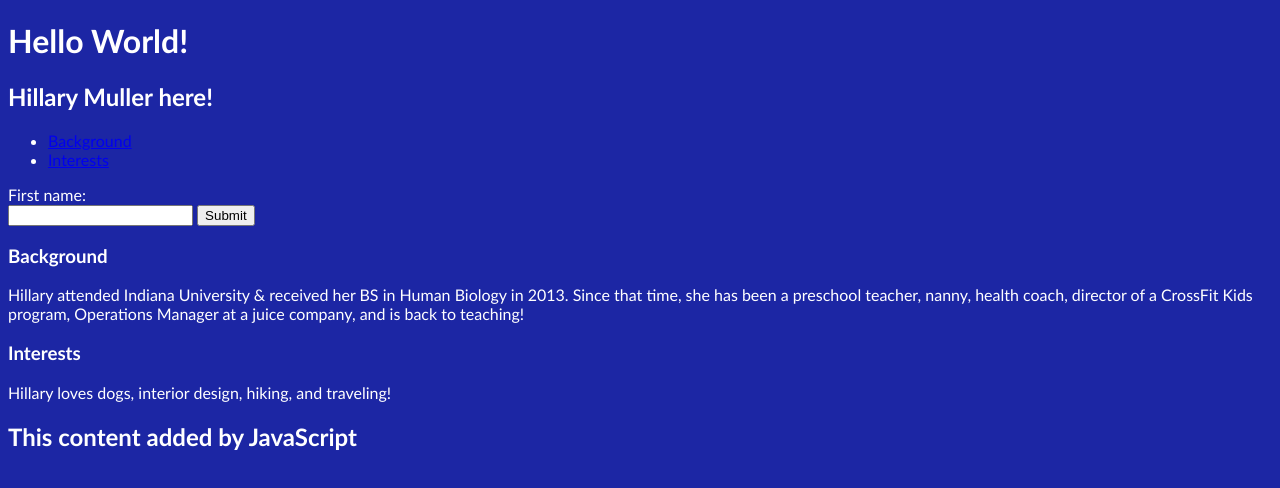
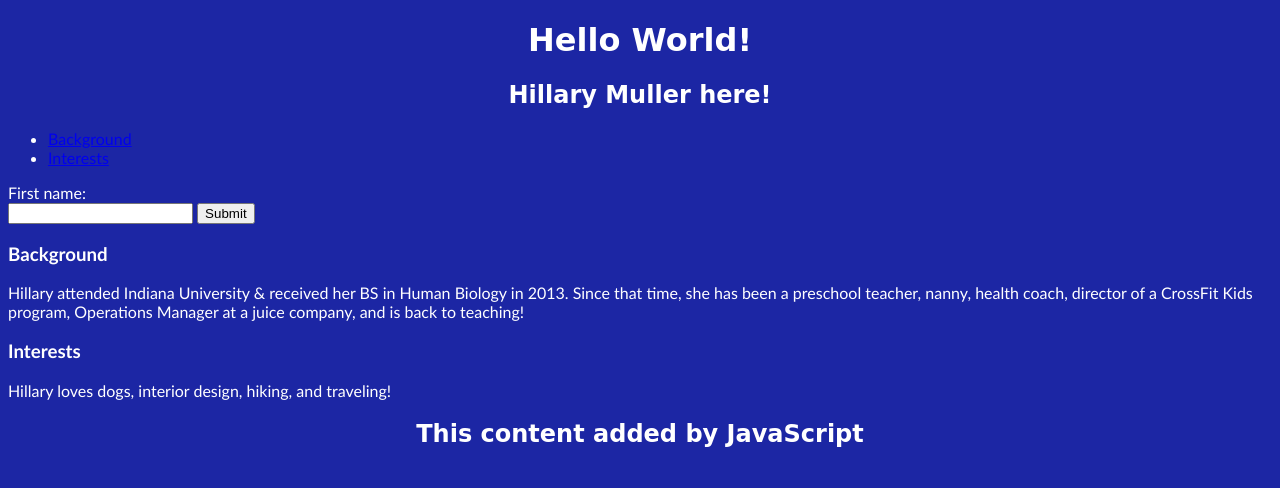
Before and after one commit to hillarymuller/my-personal-website, a plain HTML site: page index.html in a window 1280 px wide. Drawn offline with Linux system fonts and the light colour scheme.

Commit message:
fixed Interests link & added style to headings

```diff
--- a/index.html
+++ b/index.html
@@ -9,7 +9,7 @@
         <h2>Hillary Muller here!</h2>
         <ul id="menu">
             <li><a href="#Background">Background</a></li>
-            <li><a href="Interests">Interests</a></li>
+            <li><a href="#Interests">Interests</a></li>
         </ul>
         <form>
             <label for="fname">First name:</label><br>
--- a/style.css
+++ b/style.css
@@ -3,3 +3,11 @@ body {
     font-family: Optima, sans-serif;
     color: #FFFFFF
 }
+h2 {
+    text-align: center;
+    font-family: Bradley, cursive;
+}
+h1 {
+    text-align: center;
+    font-family: Bradley, cursive;
+}
```
